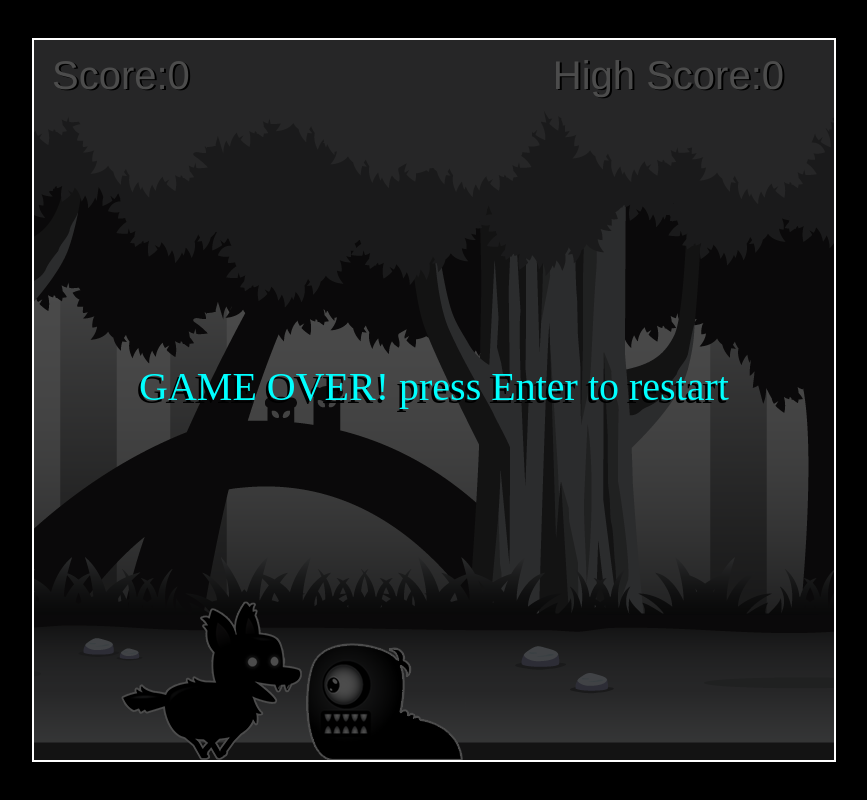
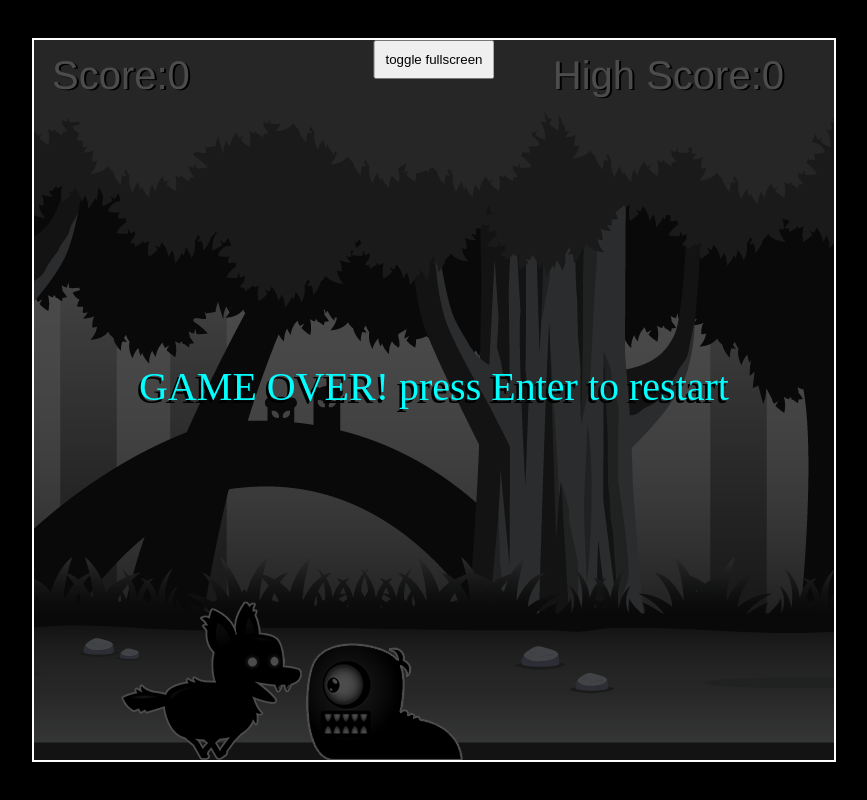
Before and after one commit to edcheyjr/JSGameDevTuts, a plain HTML site: page GetDogHome/index.html in a window 1280 px wide. Shown: the whole page, without its empty margins (206-1073 px from the left). Drawn offline with Linux system fonts and the light colour scheme.

Commit message:
#8 [DogRunRunRun] - latest features

```diff
--- a/GetDogHome/index.html
+++ b/GetDogHome/index.html
@@ -11,7 +11,7 @@
   <img id="player" src="./assets/player.png" />
   <img id="bg" src="./assets/background_single.png" />
   <img id="enemy" src="./assets/enemy.png" />
-
+  <button id="fullscreenBtn">toggle fullscreen</button>
   <body>
     <script src="index.js"></script>
   </body>
--- a/GetDogHome/style.css
+++ b/GetDogHome/style.css
@@ -22,3 +22,11 @@ body {
 #enemy {
   display: none;
 }
+#fullscreenBtn {
+  position: absolute;
+  font-family: 20px;
+  padding: 10px;
+  left: 50%;
+  top: 5%;
+  transform: translate(-50%);
+}
```
Also changed, not shown: GetDogHome/Readme.md, 1 other file.
